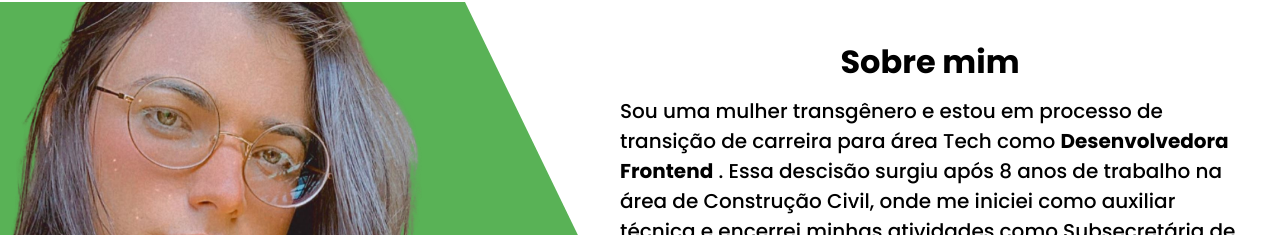
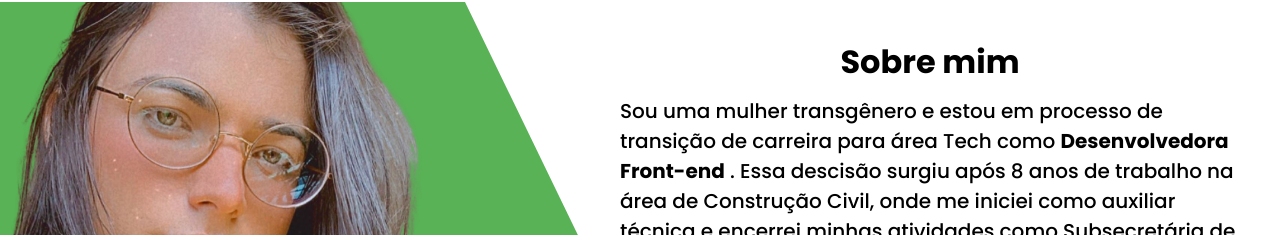
Before and after one commit to valentinahastenreiter/valentina-hastenreiter, a React (Create React App) app: page / in a window 1280 px wide. Shown: the part 878-1113 px from the top of the page. Built offline with nearby package versions, Linux system fonts and the light colour scheme.

Commit message:
correção de texto no About e Intro

```diff
--- a/src/components/about/About.jsx
+++ b/src/components/about/About.jsx
@@ -14,7 +14,7 @@ const About = () => {
         <h1 className="a-title">Sobre mim</h1>
         <p className="a-sup">
         Sou uma mulher transgênero e estou em processo de transição de carreira para área Tech como <b>Desenvolvedora
-        Frontend</b> . Essa descisão surgiu após 8 anos de trabalho na área de
+        Front-end</b> . Essa descisão surgiu após 8 anos de trabalho na área de
         Construção Civil, onde me iniciei como auxiliar técnica e encerrei minhas
         atividades como Subsecretária de Obras e Tecnologia, liderando um equipe
         com 4 pessoas e monitorando diversas obras.
```
